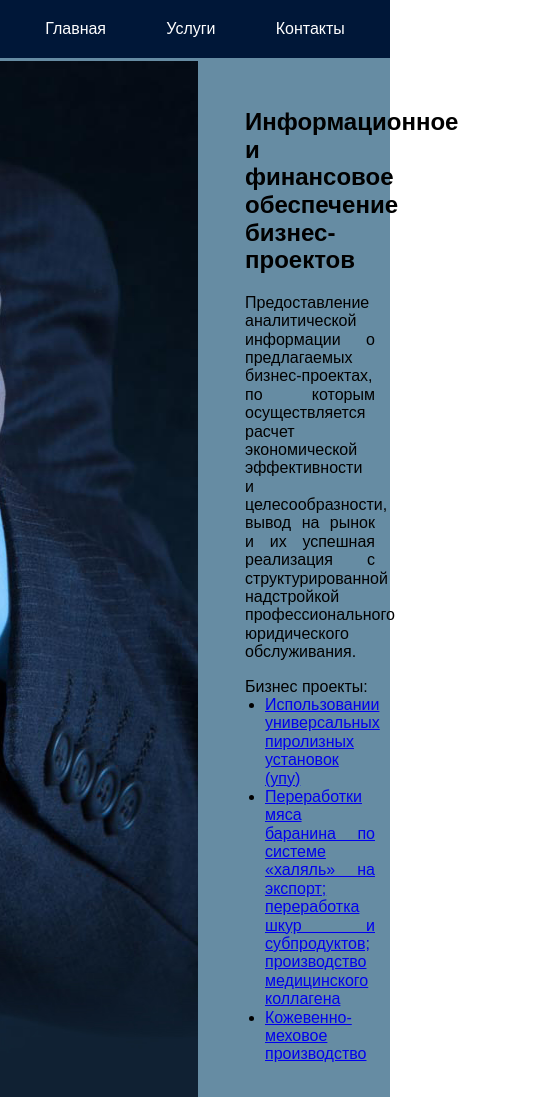
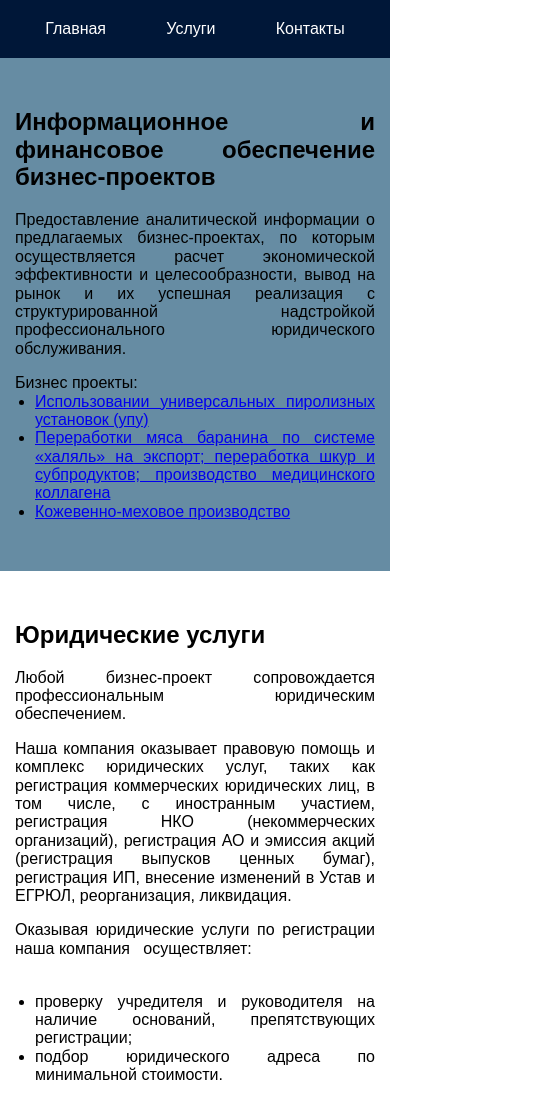
Before and after one commit to mit0787/consincom, a plain HTML site: page offers.html in a window 390 px wide. Shown: the top 1097 px of the page, 553 px wide, since content can reach past the window. Drawn offline with Linux system fonts and the light colour scheme.

Commit message:
адаптив услуг

```diff
--- a/css/style.css
+++ b/css/style.css
@@ -300,17 +300,45 @@ ul {
     .header__text {
         margin: 10vh auto;
     }
+    .law {
+        background-size: cover;
+    }
 }
 
 @media (max-width: 991px) {
     .advantages__list {
         flex-direction: column;
     }
+
+    .juins,
+    .games,
+    .sites {
+        background: #668ca3;
+    }
+
+    .law,
+    .rent {
+        background: none;
+    }
+
+    .section__text {
+        max-width: 100%;
+        margin: auto;
+        padding: 0;
+    }
 }
 
 @media (max-width: 769px) {
     .footer__list {
         display: none;
+    }
+
+    .juins,
+    .games,
+    .sites,
+    .law,
+    .rent {
+        padding: 20px 0 50px;
     }
 }
 
```
Also changed, not shown: offers.html (+0 -2 lines).
